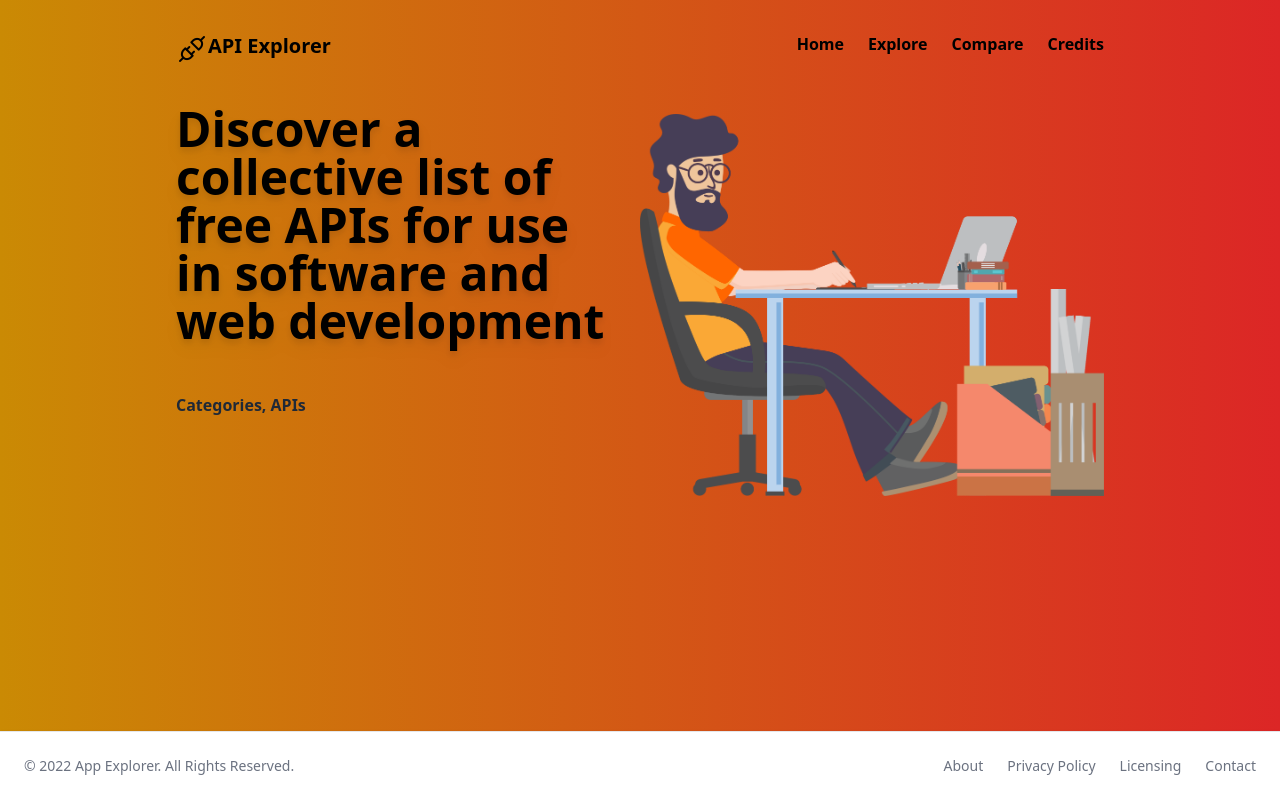
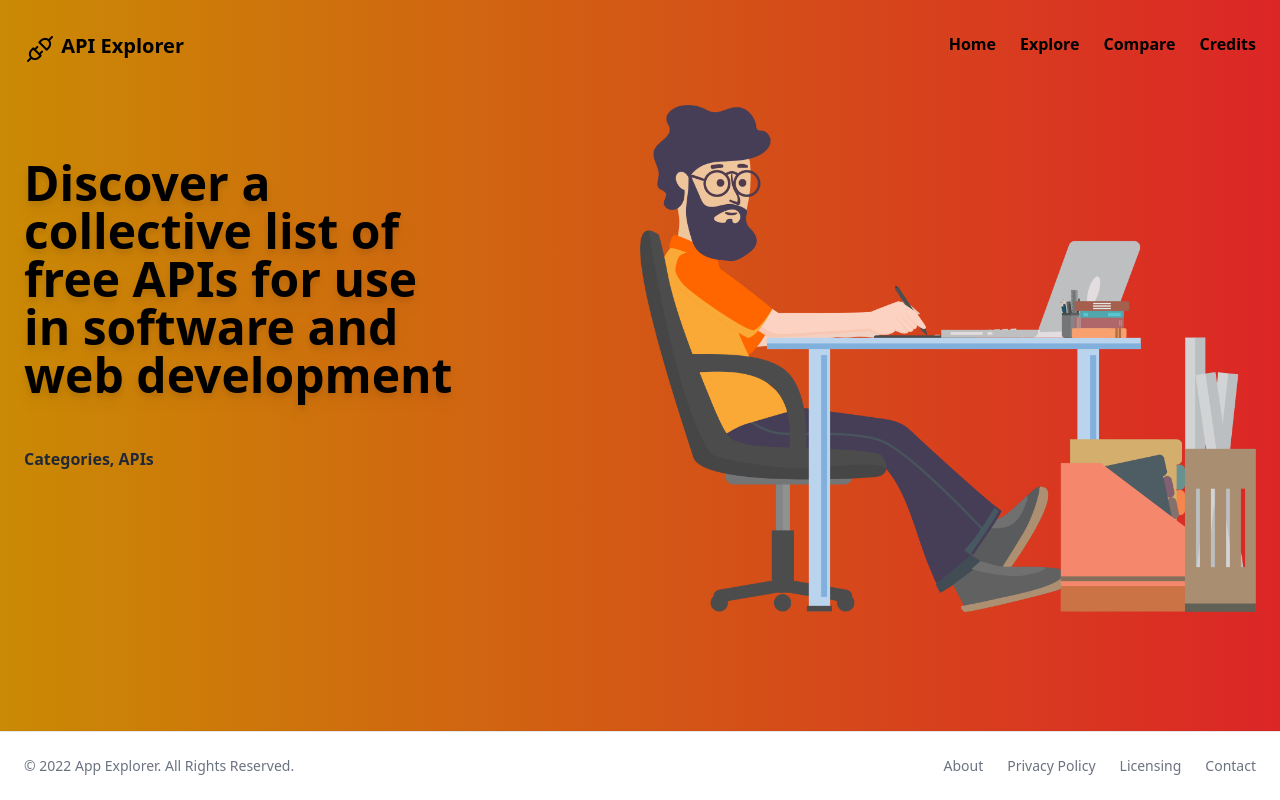
Before and after one commit to tripsflop/ga-project2-react, a React (Vite) app: page / in a window 1280 px wide. Built offline with nearby package versions, Linux system fonts and the light colour scheme; no server answers.

Commit message:
removed container class for header and home

```diff
--- a/src/components/Header.jsx
+++ b/src/components/Header.jsx
@@ -13,11 +13,11 @@ function Header() {
 
   return (
     <React.Fragment>
-      <nav className="relative container mx-auto px-6 pt-6">
+      <nav className="static mx-auto px-6 pt-6">
         <div className="flex items-center justify-between">
           <div className="pt-2">
-            <img className="inline-block" src="./assets/api.png" alt="" />
-            <div className="inline-block text-xl font-bold"> API Explorer</div>
+            <img className="inline" src="./assets/api.png" alt="" />
+            <div className="inline text-xl font-bold"> API Explorer</div>
           </div>
           <div className="hidden md:flex space-x-6 font-semibold">
             <div className="nav-item">
--- a/src/components/Home.jsx
+++ b/src/components/Home.jsx
@@ -24,7 +24,7 @@ function Home() {
 
   return (
     <section>
-      <div className="container flex flex-col-reverse md:flex-row items-center px-6 mx-auto mt-10 space-y-0 md:space-y-0">
+      <div className="flex flex-col-reverse md:flex-row items-center px-6 mx-auto mt-10 space-y-0 md:space-y-0">
         <div className="flex flex-col mb-32 space-y-12 md:w-1/2">
           <h1 className="max-w-md text-4xl font-bold text-center md:text-5xl md:text-left drop-shadow-lg">
             Discover a collective list of free APIs for use in software and web
```
